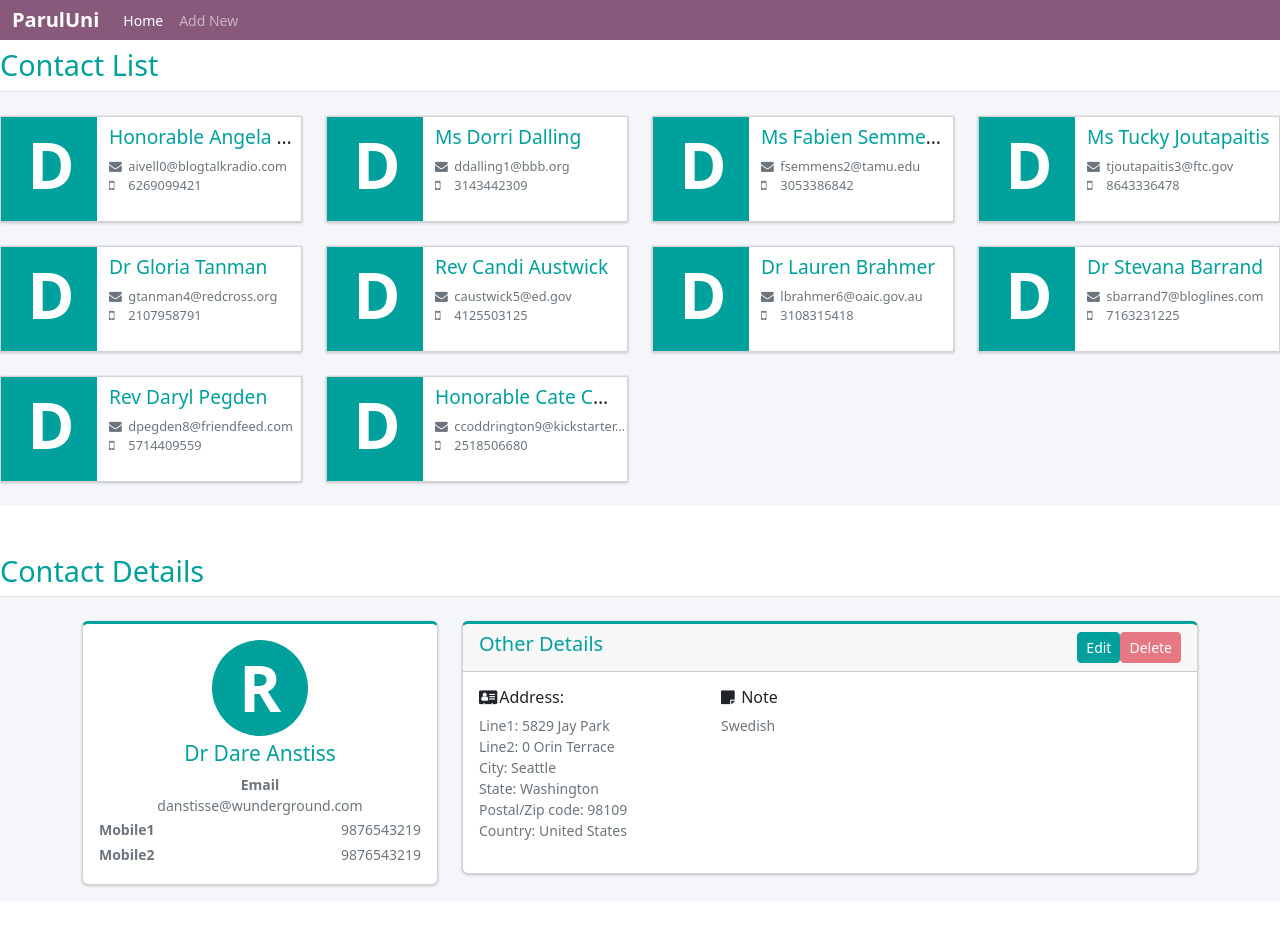
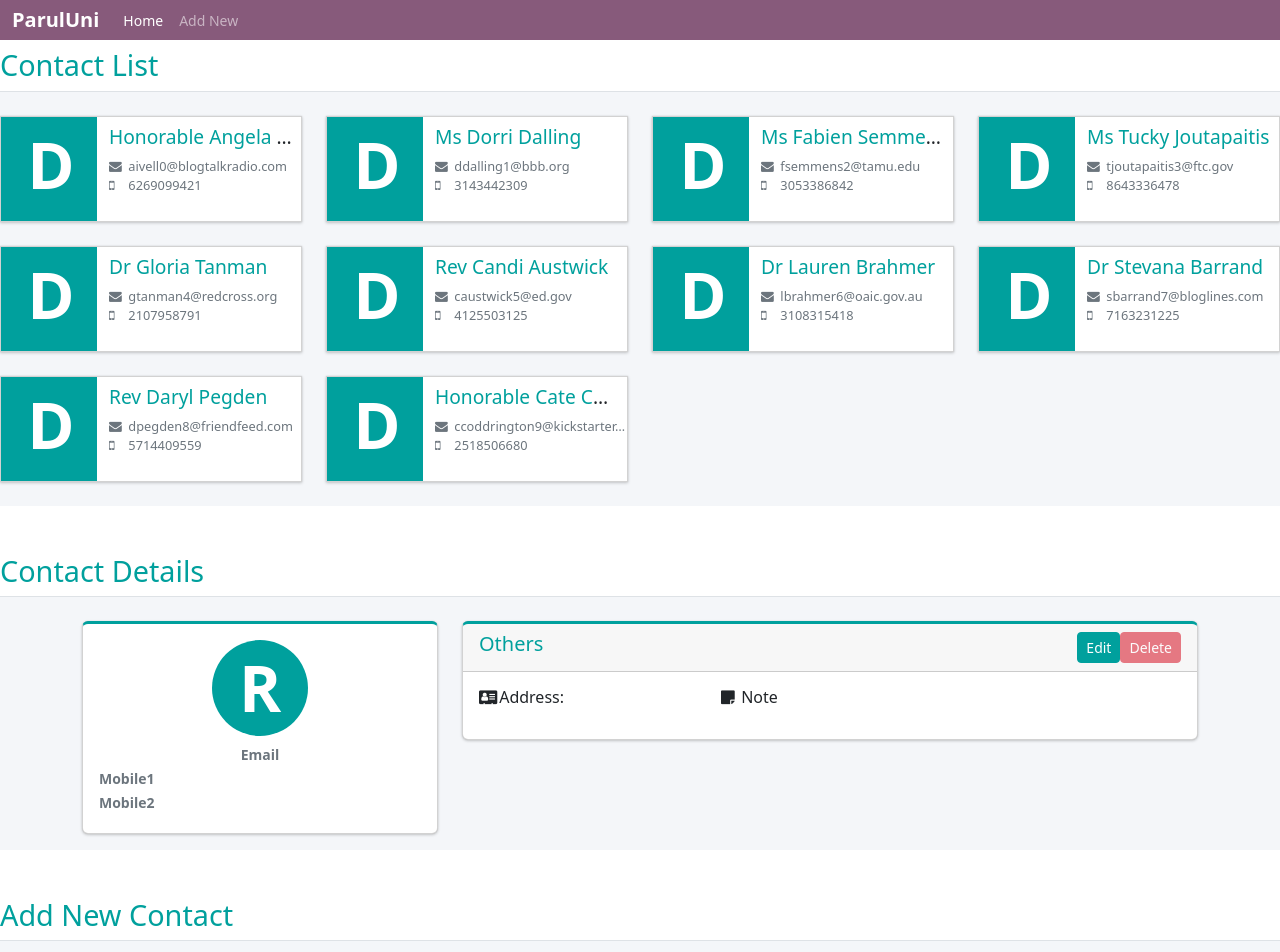
Before and after one commit to ashokpoudel34/Angular-Workshop, an Angular app: page / in a window 1280 px wide. Shown: the top 952 px of the page. Built offline with nearby package versions, Linux system fonts and the light colour scheme.

Commit message:
2nd Day changes

```diff
--- a/src/app/app.component.html
+++ b/src/app/app.component.html
@@ -4,6 +4,6 @@
 <app-contact-list [contacts]="contactList" (contactDetails)="getDetails($event)"></app-contact-list>
 
 <!-- ContactDetails -->
-<app-contact-details></app-contact-details>
+<app-contact-details [contactDetails]="selectedContactData" ></app-contact-details>
 
 <app-contact-add></app-contact-add>
--- a/src/app/contact-details/contact-details.component.html
+++ b/src/app/contact-details/contact-details.component.html
@@ -15,15 +15,15 @@
           <div class="d-flex justify-content-center">
             <div class="profile-user-initial d-flex justify-content-center">R</div>
           </div>
-          <h3 class="profile-username text-center custom-secondary-color">Dr Dare Anstiss</h3>
+          <h3 class="profile-username text-center custom-secondary-color">{{contact.title}} {{contact.first_name}} {{contact.last_name}}</h3>
           <p class="text-muted text-center">
-            <strong>Email</strong><br />danstisse@wunderground.com
+            <strong>Email</strong><br />{{contact.email}}
           </p>
           <p class="text-muted d-flex justify-content-between">
-            <b>Mobile1</b> <span class="float-right">9876543219</span>
+            <b>Mobile1</b> <span class="float-right">{{contact.phone1}}</span>
           </p>
           <p class="text-muted d-flex justify-content-between">
-            <b>Mobile2</b> <span class="float-right">9876543219</span>
+            <b>Mobile2</b> <span class="float-right">{{contact.phone2}}</span>
           </p>
         </div>
       </div>
@@ -31,7 +31,7 @@
     <div class="col-md-8">
       <div class="card card-primary card-outline">
         <div class="card-header d-flex justify-content-between">
-          <h5 class="custom-secondary-color">Other Details</h5>
+          <h5 class="custom-secondary-color">Others</h5>
           <div>
             <button (click)="btnClicked1()" class="btn custom-secondary-bg-color btn-sm mr-2">
               Edit
@@ -43,16 +43,16 @@
           <div class="row">
             <div class="col-md-4">
               <h6><i class="fa fa-address-card"></i> Address:</h6>
-              <p class="text-muted mb-0">Line1: 5829 Jay Park</p>
-              <p class="text-muted mb-0">Line2: 0 Orin Terrace</p>
-              <p class="text-muted mb-0">City: Seattle</p>
-              <p class="text-muted mb-0">State: Washington</p>
-              <p class="text-muted mb-0">Postal/Zip code: 98109</p>
-              <p class="text-muted">Country: United States</p>
+              <p class="text-muted mb-0">{{contact.address.line1}}</p>
+              <p class="text-muted mb-0">{{contact.address.line2}}</p>
+              <p class="text-muted mb-0">{{contact.address.city}}</p>
+              <p class="text-muted mb-0">{{contact.address.state}}</p>
+              <p class="text-muted mb-0">{{contact.address.zip}}</p>
+              <p class="text-muted">{{contact.address.country}}</p>
             </div>
             <div class="col-md-8">
               <h6><i class="fa fa-sticky-note"></i> Note</h6>
-              <p class="text-muted">Swedish</p>
+              <p class="text-muted">{{contact.note}}</p>
             </div>
           </div>
         </div>
--- a/src/app/contact-details/contact-details.component.ts
+++ b/src/app/contact-details/contact-details.component.ts
@@ -1,4 +1,5 @@
-import { Component, OnInit } from '@angular/core';
+import { Component, Input, OnInit } from '@angular/core';
+import { Contact } from '../contact';
 
 @Component({
   selector: 'app-contact-details',
@@ -8,6 +9,25 @@ import { Component, OnInit } from '@angular/core';
 export class ContactDetailsComponent implements OnInit {
 
   haveRights : boolean = false;
+
+  @Input('contactDetails') contact : Contact = {
+    id: 1,
+    title: "",
+    first_name: "",
+    last_name: "",
+    email: "",
+    phone1: "",
+    phone2: "",
+    address: {
+      line1: "",
+      line2: "",
+      city: "",
+      state: "",
+      zip: "",
+      country: "",
+    },
+    note: "",
+  } ;
 
   constructor() { }
 
```
